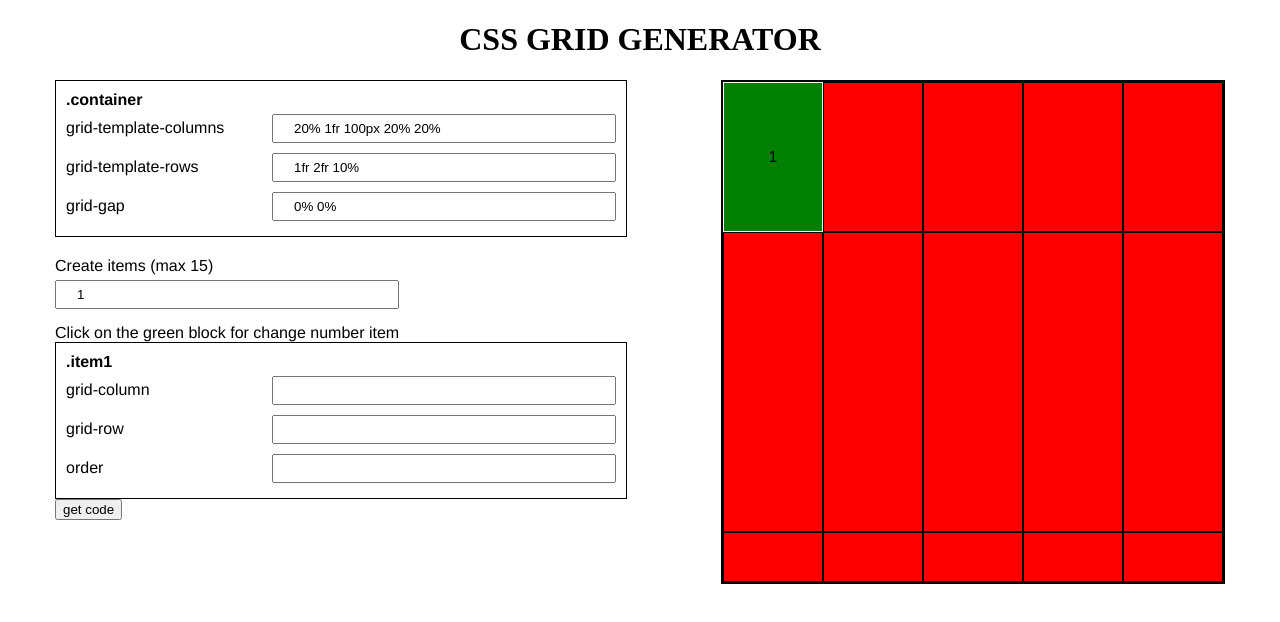
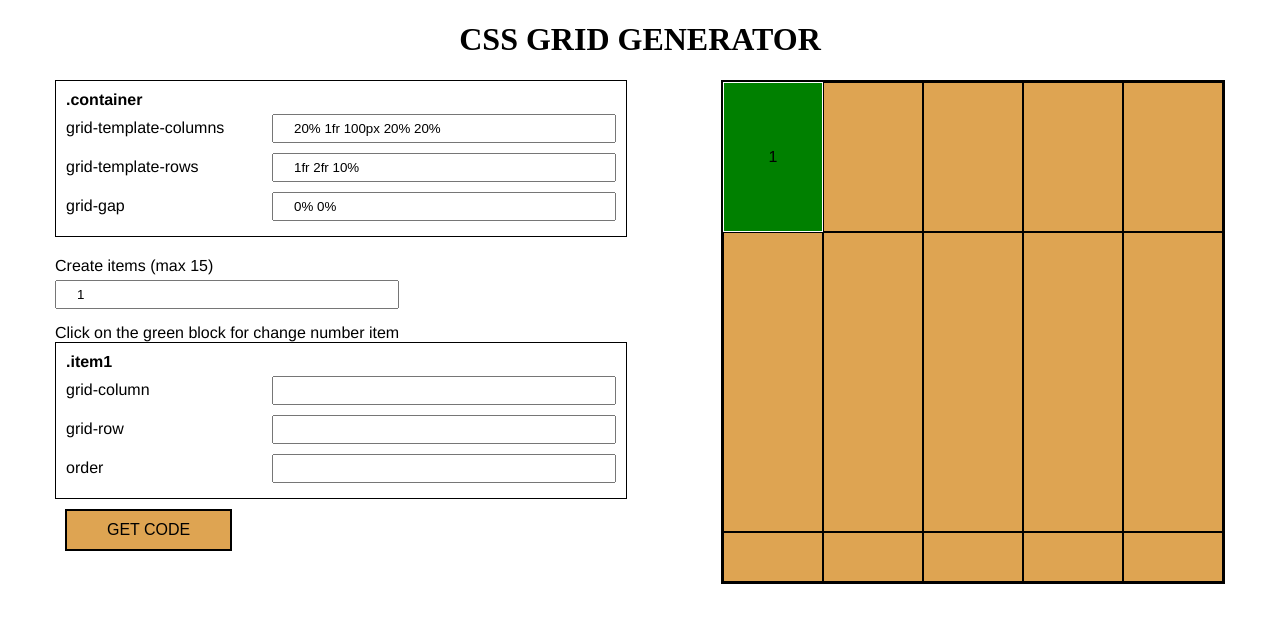
Before and after one commit to zhyrik/css-grid-generator, a Vue app: page / in a window 1280 px wide. Shown: the top 622 px of the page. Built offline with nearby package versions, Linux system fonts and the light colour scheme.

Commit message:
change design adn create modal

```diff
--- a/src/App.vue
+++ b/src/App.vue
@@ -72,6 +72,17 @@
       </div>
       <div class="items" v-for="(item, index) in countItems" :key="index"></div>
     </div>
+
+    <div class="modal" v-if="modal">
+      <div v-text="modalText"></div>
+      <div>
+        <button @click="modal=!modal">close</button>
+        <a href="https://github.com/zhyrik/css-grid-generator"
+          target="_blank"
+          class="button"
+        >support project add star on github</a>
+      </div>
+    </div>
   </div>
 </template>
 
@@ -87,7 +98,9 @@ export default {
       row: [],
       order: [],
       itemsStyle: [],
-      itemsInput: [true, false, false]
+      itemsInput: [true, false, false],
+      modal: false,
+      modalText: ''
     }
   },
   methods: {
@@ -105,17 +118,24 @@ export default {
       }
     },
     getCode () {
-      console.log(this.itemsStyle)
+      let container = `
+  .container{
+  \t'grid-template-columns': ${this.columns},
+  \t'grid-template-rows': ${this.rows},
+  \t'grid-gap': ${this.gap}
+  } \n`
       let items = ''
       for(let i = 0; i < this.itemsStyle.length; i++) {
         if(this.itemsStyle[i]) {
           items += '\n item' + i + " {"
-          if(this.itemsStyle[i]['grid-column'] !== undefined) items += '\n grid-column: ' + this.itemsStyle[i]['grid-column'] + ';'
-          if(this.itemsStyle[i]['grid-row'] !== undefined) items += '\n grid-row: ' + this.itemsStyle[i]['grid-row'] + ';'
-          if(this.itemsStyle[i]['order'] !== undefined) items += '\n order: ' + this.itemsStyle[i]['order'] + ';'
+          if(this.itemsStyle[i]['grid-column'] !== undefined) items += '\n \tgrid-column: ' + this.itemsStyle[i]['grid-column'] + ';'
+          if(this.itemsStyle[i]['grid-row'] !== undefined) items += '\n \tgrid-row: ' + this.itemsStyle[i]['grid-row'] + ';'
+          if(this.itemsStyle[i]['order'] !== undefined) items += '\n \torder: ' + this.itemsStyle[i]['order'] + ';'
           items += '\n }'
         }
       }
+      this.modalText = container + items
+      this.modal = !this.modal
       console.log(this.container, items)
     }
   },
@@ -176,7 +196,7 @@ h4{
   display: grid;
 }
 .container-relative{
-  background: red;
+  background: rgba(221, 160, 74, 0.952);
   overflow: hidden;
   position: relative;
   border: 2px solid black;
@@ -198,6 +218,10 @@ h4{
   align-items: center;
   justify-content: center;
   cursor: pointer;
+  transition: all 0.3s;
+}
+.items-green:hover{
+  background: greenyellow;
 }
 input{
   width: 300px;
@@ -223,4 +247,33 @@ label{
 span{
   margin-top: 10px;
 }
+.modal{
+  position: fixed;
+  top: 0;
+  bottom: 0;
+  left: 0;
+  right: 0;
+  background: rgba(226, 216, 202, 0.952);
+  display: flex;
+  flex-direction: column;
+  align-items: center;
+}
+.modal div{
+  white-space: pre;
+}
+button, .button{
+  border: 2px solid black;
+  cursor: pointer;
+  padding: 10px 40px;
+  margin: 0 auto;
+  text-transform: uppercase;
+  background: rgba(221, 160, 74, 0.952);
+  font-size: 16px;
+  text-decoration: none;
+  color: black;
+  margin: 10px;
+}
+button:hover, .button:hover{
+  background: rgba(224, 192, 146, 0.952);
+}
 </style>
```
